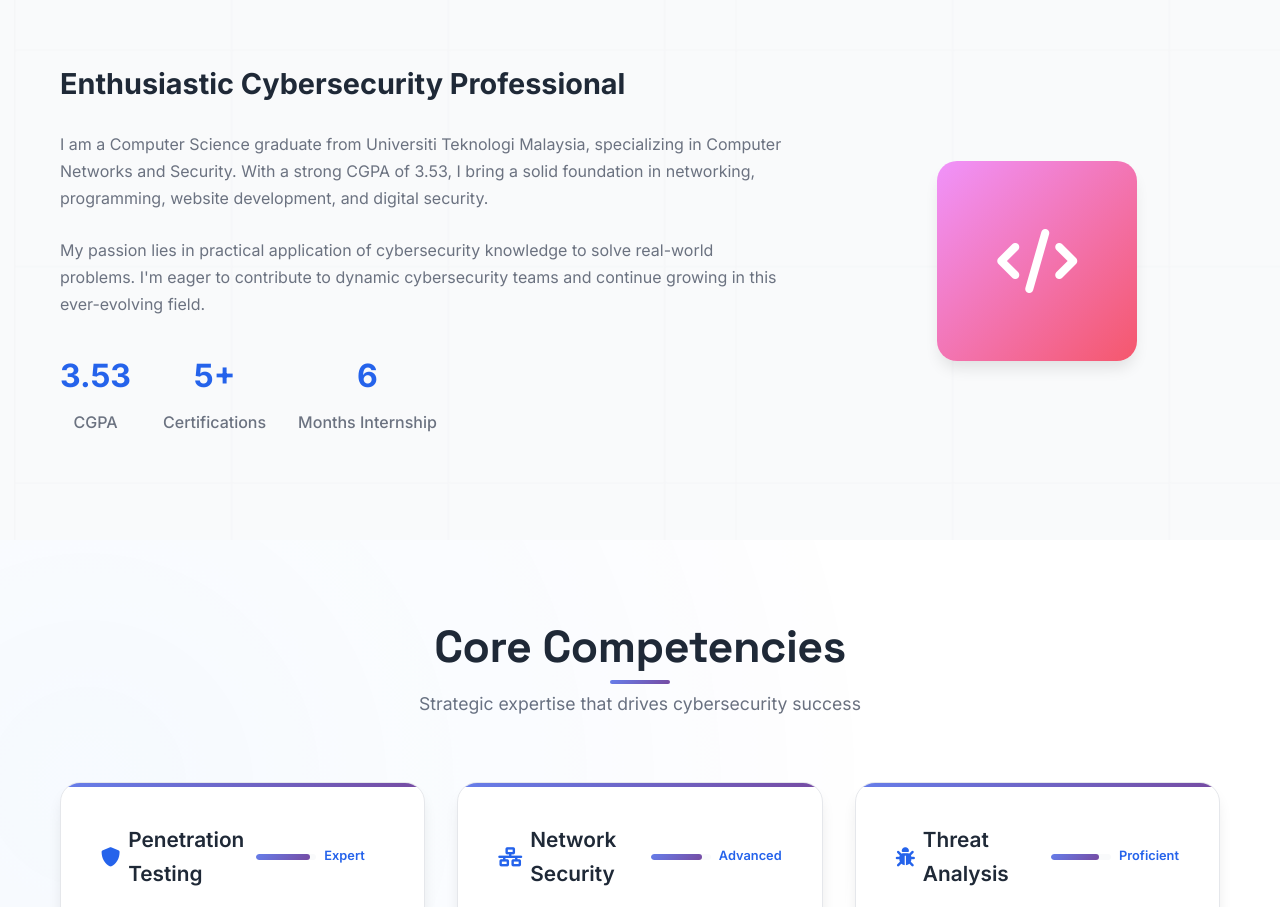
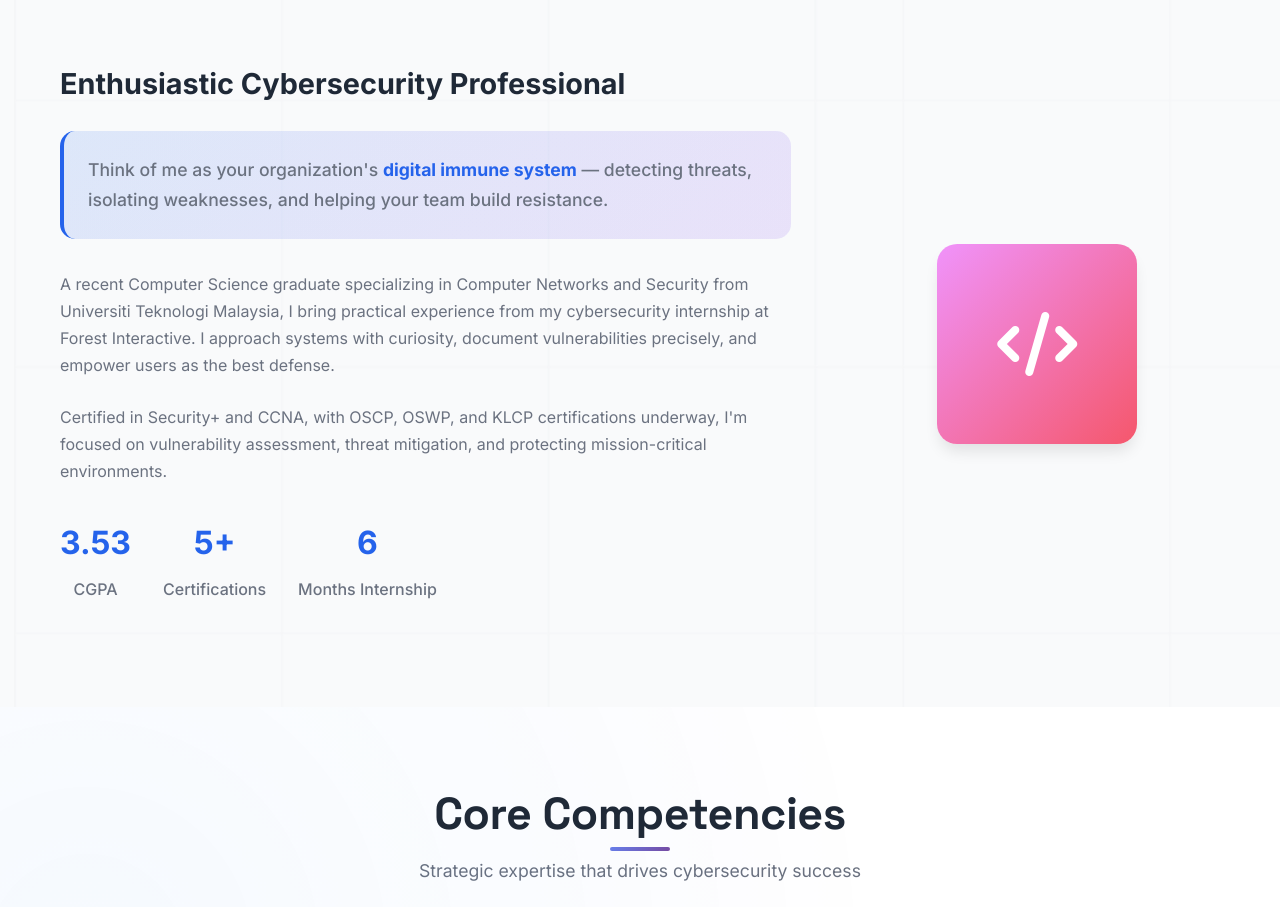
Before and after one commit to nabeeleon/abdulaziz_resume, a plain HTML site: page index.html in a window 1280 px wide. Shown: the part 981-1888 px from the top of the page. Drawn offline with Linux system fonts and the light colour scheme.

Commit message:
Add creative digital immune system description to About Me - Added compelling opening paragraph with 'digital immune system' metaphor - Enhanced About Me section with personality and approach to cybersecurity - Added special styling for creative intro with gradient background and accent border - Highlighted key certifications and focus areas - Made the section more engaging and memorable for recruiters

```diff
--- a/index.html
+++ b/index.html
@@ -111,15 +111,20 @@
             <div class="about-content">
                 <div class="about-text">
                     <h3>Enthusiastic Cybersecurity Professional</h3>
-                    <p>
-                        I am a Computer Science graduate from Universiti Teknologi Malaysia, specializing in
-                        Computer Networks and Security. With a strong CGPA of 3.53, I bring a solid foundation
-                        in networking, programming, website development, and digital security.
+                    <p class="creative-intro">
+                        Think of me as your organization's <strong>digital immune system</strong> — detecting threats,
+                        isolating weaknesses, and helping your team build resistance.
                     </p>
                     <p>
-                        My passion lies in practical application of cybersecurity knowledge to solve real-world
-                        problems. I'm eager to contribute to dynamic cybersecurity teams and continue growing
-                        in this ever-evolving field.
+                        A recent Computer Science graduate specializing in Computer Networks and Security from
+                        Universiti Teknologi Malaysia, I bring practical experience from my cybersecurity internship
+                        at Forest Interactive. I approach systems with curiosity, document vulnerabilities precisely,
+                        and empower users as the best defense.
+                    </p>
+                    <p>
+                        Certified in Security+ and CCNA, with OSCP, OSWP, and KLCP certifications underway,
+                        I'm focused on vulnerability assessment, threat mitigation, and protecting mission-critical
+                        environments.
                     </p>
                     <div class="about-stats">
                         <div class="stat">
--- a/styles.css
+++ b/styles.css
@@ -524,6 +524,34 @@ section {
     animation: slideInUp 0.8s ease-out 0.4s both;
 }
 
+.creative-intro {
+    background: linear-gradient(135deg, rgba(59, 130, 246, 0.1) 0%, rgba(139, 92, 246, 0.1) 100%);
+    padding: 1.5rem;
+    border-radius: 15px;
+    border-left: 4px solid var(--primary-color);
+    font-size: 1.1rem;
+    font-weight: 500;
+    margin-bottom: 2rem !important;
+    position: relative;
+    overflow: hidden;
+}
+
+.creative-intro::before {
+    content: '';
+    position: absolute;
+    top: 0;
+    left: 0;
+    right: 0;
+    bottom: 0;
+    background: linear-gradient(135deg, rgba(59, 130, 246, 0.05) 0%, rgba(139, 92, 246, 0.05) 100%);
+    z-index: -1;
+}
+
+.creative-intro strong {
+    color: var(--primary-color);
+    font-weight: 700;
+}
+
 .about-text p:nth-child(3) {
     animation: slideInUp 0.8s ease-out 0.6s both;
 }
```
